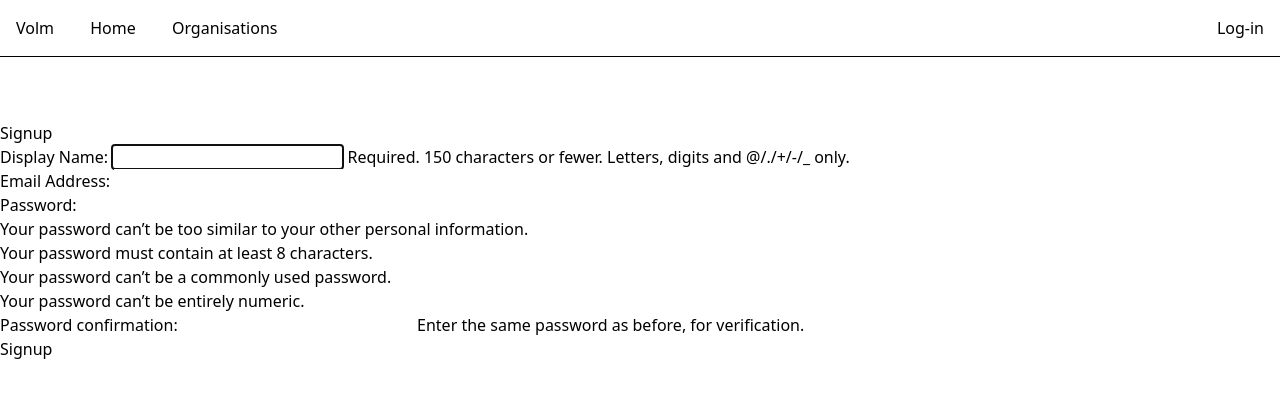
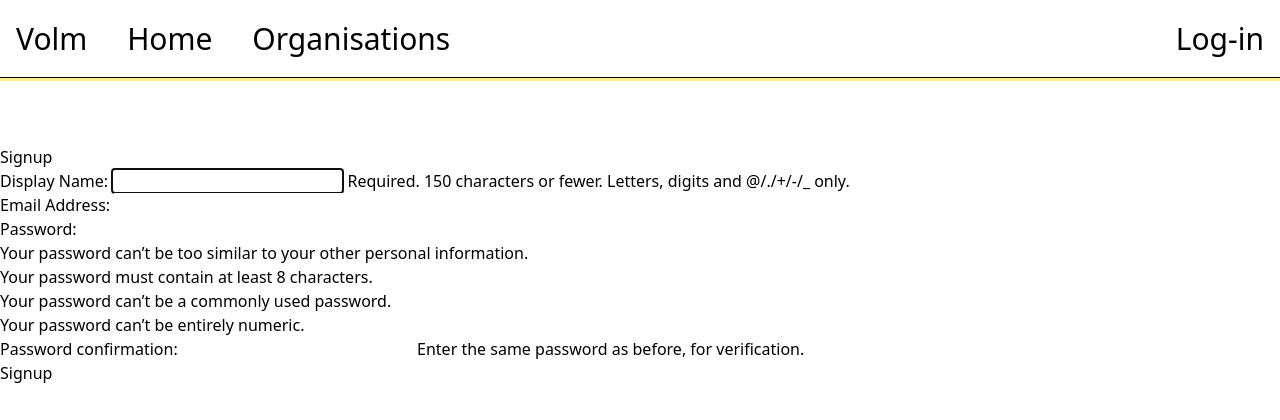
Before and after one commit to gedkirkham/volm, a Django app: page /accounts/signup/ in a window 1280 px wide. Shown: the top 420 px of the page. Run offline with Django 3.2, Linux system fonts and the light colour scheme; style sheets or scripts are compiled from the project's sources.

Commit message:
style: update nav bar colour scheme to yellow

```diff
--- a/volm/templates/base.html
+++ b/volm/templates/base.html
@@ -20,10 +20,10 @@
 
     <body class="tw-container tw-mx-auto">
         <nav class="tw-mb-16">
-            <ul class="tw-py-4">
+            <ul class="tw-py-4 tw-text-3xl">
                 <li class="tw-inline">
                     <a
-                        class="hover:tw-border-blue-500 tw-rounded tw-p-4 hover:tw-bg-yellow-500"
+                        class="tw-rounded tw-p-4 hover:tw-bg-yellow-300"
                         href="{% url 'home' %}"
                     >
                         Volm
@@ -31,7 +31,7 @@
                 </li>
                 <li class="tw-inline">
                     <a
-                        class="hover:tw-border-blue-500 tw-rounded tw-p-4 hover:tw-bg-yellow-500"
+                        class="tw-rounded tw-p-4 hover:tw-bg-yellow-300"
                         href="{% url 'home' %}"
                     >
                         Home
@@ -39,7 +39,7 @@
                 </li>
                 <li class="tw-inline">
                     <a
-                        class="hover:tw-border-blue-500 tw-rounded tw-p-4 hover:tw-bg-yellow-500"
+                        class="tw-rounded tw-p-4 hover:tw-bg-yellow-300"
                         href="{% url 'orgs:org_list' %}"
                     >
                         Organisations
@@ -49,7 +49,7 @@
                 {% if user.is_authenticated %}
                     <li class="tw-inline">
                         <a
-                            class="hover:tw-border-blue-500 tw-rounded tw-p-4 hover:tw-bg-yellow-500"
+                            class="tw-rounded tw-p-4 hover:tw-bg-yellow-300"
                             href="{% url 'orgs:org_new' %}"
                         >
                             New Org
@@ -57,7 +57,7 @@
                     </li>
                     <li class="tw-inline">
                         <a
-                            class="hover:tw-border-blue-500 tw-rounded tw-p-4 hover:tw-bg-yellow-500"
+                            class="tw-rounded tw-p-4 hover:tw-bg-yellow-300"
                             href="{% url 'orgs:org_list' %}"
                         >
                             My Org's
@@ -65,7 +65,7 @@
                     </li>
                     <li class="tw-inline">
                         <a
-                            class="hover:tw-border-blue-500 tw-rounded tw-p-4 hover:tw-bg-yellow-500"
+                            class="tw-rounded tw-p-4 hover:tw-bg-yellow-300"
                             href="{% url 'orgs:org_drafts' %}"
                         >
                             Draft Org's
@@ -73,7 +73,7 @@
                     </li>
                     <li class="tw-inline">
                         <a
-                            class="hover:tw-border-blue-500 tw-rounded tw-p-4 hover:tw-bg-yellow-500"
+                            class="tw-rounded tw-p-4 hover:tw-bg-yellow-300"
                             href="{% url 'accounts:logout' %}"
                         >
                             Log Out
@@ -85,7 +85,7 @@
                 {% else %}
                     <li class="tw-inline tw-float-right">
                         <a
-                            class="hover:tw-border-blue-500 tw-rounded tw-p-4 hover:tw-bg-yellow-500"
+                            class="tw-rounded tw-p-4 hover:tw-bg-yellow-300"
                             href="{% url 'login' %}"
                         >
                             Log-in
@@ -94,7 +94,7 @@
                 {% endif %}
             </ul>
 
-            <hr />
+            <hr class="tw-bg-yellow-300 tw-h-1" />
         </nav>
 
         <main>
```
